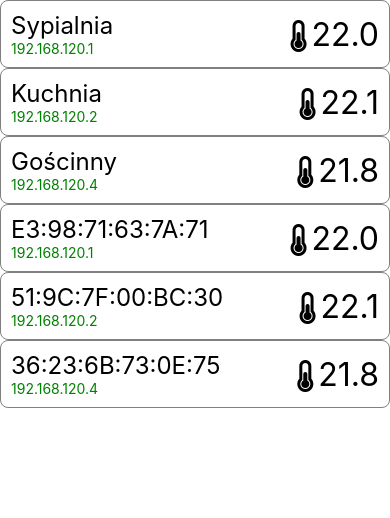
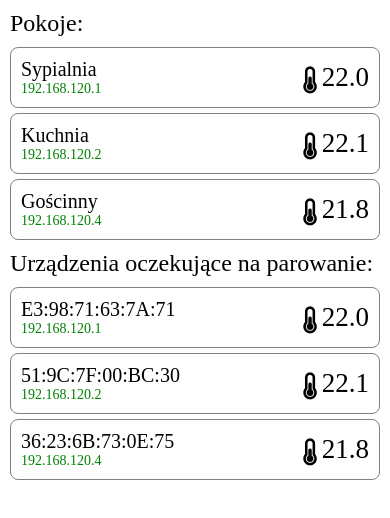
Before and after one commit to ScriptNewbie/namnoc-native, a React Native app: screen / in a window 390 px wide. Shown: the top 518 px of the page. Built offline with nearby package versions, Linux system fonts and the light colour scheme.

Commit message:
right action, refactoring

```diff
--- a/App.js
+++ b/App.js
@@ -1,7 +1,8 @@
-import { StyleSheet, Text } from "react-native";
-import DevicesList from "./components/devices/DevicesList";
+import { StyleSheet, FlatList, StatusBar } from "react-native";
+import DevicesList from "./App/components/devices/DevicesList";
 
-import Screen from "./components/basic/Screen";
+import Screen from "./App/components/basic/Screen";
+import Text from "./App/components/basic/Text";
 
 const devices = [
   {
@@ -49,14 +50,37 @@ const newDevices = [
 ];
 
 export default function App() {
+  const items = [
+    { id: "1", content: <Text style={styles.texts}>Pokoje:</Text> },
+    {
+      id: "2",
+      content: <DevicesList devices={devices} nameKey="name"></DevicesList>,
+    },
+    {
+      id: "3",
+      content: (
+        <Text style={styles.texts}>Urządzenia oczekujące na parowanie:</Text>
+      ),
+    },
+    {
+      id: "4",
+      content: <DevicesList devices={newDevices} nameKey="id"></DevicesList>,
+    },
+  ];
   return (
-    <Screen style={styles.container}>
-      <DevicesList devices={devices} nameKey="name"></DevicesList>
-      <DevicesList devices={newDevices} nameKey="id"></DevicesList>
+    <Screen>
+      <StatusBar translucent barStyle="dark-content" />
+      <FlatList
+        style={styles.container}
+        data={items}
+        keyExtractor={(item) => item.id.toString()}
+        renderItem={({ item }) => item.content}
+      />
     </Screen>
   );
 }
 
 const styles = StyleSheet.create({
-  container: {},
+  texts: { fontSize: 24, marginBottom: 10, marginTop: 10 },
+  container: { paddingLeft: 10, paddingRight: 10 },
 });
--- a/components/basic/Screen.js
+++ b/App/components/basic/Screen.js
@@ -5,7 +5,7 @@ import Constants from "expo-constants";
 function Screen({ style, children }) {
   return (
     <SafeAreaView style={[styles.screen, style]}>
-      <View>{children}</View>
+      <View style={styles.inner}>{children}</View>
     </SafeAreaView>
   );
 }
--- /dev/null
+++ b/App/components/basic/Text.js
@@ -0,0 +1,15 @@
+import { Text, StyleSheet } from "react-native";
+
+import fonts from "../../config/fonts";
+
+const AppText = ({ style, ...otherProps }) => {
+  return <Text style={[style, styles.defaultFonts]} {...otherProps} />;
+};
+
+const styles = StyleSheet.create({
+  defaultFonts: {
+    fontFamily: fonts.default,
+  },
+});
+
+export default AppText;
--- /dev/null
+++ b/App/components/devices/DeviceCard.js
@@ -0,0 +1,94 @@
+import { View, StyleSheet } from "react-native";
+import { FontAwesome5, FontAwesome } from "@expo/vector-icons";
+import Swipeable from "react-native-gesture-handler/Swipeable";
+import { GestureHandlerRootView } from "react-native-gesture-handler";
+
+import colors from "../../config/colors";
+import Text from "../basic/Text";
+
+function DeviceCard({ name, ip, temp, alive, enableRightAction }) {
+  let opacity = {};
+  let notAliveIpColor = {};
+  if (!alive) {
+    opacity = { opacity: styles.notAlive.opacity };
+    notAliveIpColor = { color: styles.notAlive.color };
+  }
+  let rightAction = <View />;
+  if (enableRightAction) {
+    rightAction = (
+      <View style={styles.delete}>
+        <FontAwesome name="trash" size={30} color={"white"} />
+      </View>
+    );
+  }
+  return (
+    <GestureHandlerRootView>
+      <Swipeable renderRightActions={() => rightAction}>
+        <View style={[styles.deviceCard, opacity]}>
+          <View style={styles.leftSide}>
+            <Text numberOfLines={1} style={styles.name}>
+              {name}
+            </Text>
+            <Text style={[styles.ip, notAliveIpColor]}>
+              {alive ? ip : "Nieaktywne"}
+            </Text>
+          </View>
+          <View style={styles.rightSide}>
+            <FontAwesome5
+              name="thermometer-half"
+              style={styles.tempIcon}
+              size={styles.temp.fontSize}
+            />
+            <Text style={styles.temp}>{temp}</Text>
+          </View>
+        </View>
+      </Swipeable>
+    </GestureHandlerRootView>
+  );
+}
+
+const styles = StyleSheet.create({
+  deviceCard: {
+    width: "100%",
+    borderRadius: 8,
+    borderWidth: 1,
+    borderColor: colors.light.soft,
+    padding: 10,
+    flexDirection: "row",
+    backgroundColor: colors.light.background,
+  },
+  name: {
+    fontSize: 20,
+  },
+  ip: {
+    color: colors.light.success,
+  },
+  leftSide: {
+    flex: 1,
+  },
+  rightSide: {
+    flexDirection: "row",
+    alignItems: "center",
+  },
+  temp: {
+    fontSize: 27,
+  },
+  tempIcon: {
+    marginBottom: -3,
+    marginRight: 5,
+  },
+  notAlive: {
+    opacity: 0.5,
+    color: colors.light.soft,
+  },
+  delete: {
+    backgroundColor: "red",
+    height: "100%",
+    borderRadius: 10,
+    padding: 20,
+    marginLeft: 10,
+    justifyContent: "center",
+  },
+});
+
+export default DeviceCard;
--- a/components/devices/DevicesList.js
+++ b/App/components/devices/DevicesList.js
@@ -1,9 +1,16 @@
-import { FlatList, StyleSheet } from "react-native";
+import { FlatList, StyleSheet, View } from "react-native";
 import DeviceCard from "./DeviceCard";
 
 function DeviceList({ devices, nameKey }) {
+  let rightAction = false;
+  if (nameKey === "name") {
+    rightAction = true;
+  }
   return (
     <FlatList
+      ItemSeparatorComponent={() => {
+        return <View style={styles.sperarator} />;
+      }}
       data={devices}
       keyExtractor={(device) => device.id.toString()}
       renderItem={({ item }) => (
@@ -12,12 +19,17 @@ function DeviceList({ devices, nameKey }) {
           name={item[nameKey]}
           temp={item.temp}
           ip={item.ip}
+          enableRightAction={rightAction}
         />
       )}
     />
   );
 }
 
-const styles = StyleSheet.create({});
+const styles = StyleSheet.create({
+  sperarator: {
+    height: 5,
+  },
+});
 
 export default DeviceList;
--- a/config/colors.js
+++ b/App/config/colors.js
@@ -2,6 +2,7 @@ const lightColors = {
   soft: "grey",
   success: "green",
   primary: "black",
+  background: "white",
 };
 
 const colors = {
--- /dev/null
+++ b/App/config/fonts.js
@@ -0,0 +1,7 @@
+import { Platform } from "react-native";
+
+const fonts = {
+  default: Platform.OS === "android" ? "Roboto" : "Avenir",
+};
+
+export default fonts;
--- a/components/basic/Text.js
+++ /dev/null
@@ -1,7 +0,0 @@
-import { Text } from "react-native";
-
-const AppText = (props) => {
-  return <Text {...props} />;
-};
-
-export default AppText;
--- a/components/devices/DeviceCard.js
+++ /dev/null
@@ -1,71 +0,0 @@
-import { View, StyleSheet } from "react-native";
-import { FontAwesome5 } from "@expo/vector-icons";
-
-import colors from "../../config/colors";
-import Text from "../basic/Text";
-
-function DeviceCard({ name, ip, temp, alive }) {
-  let opacity = {};
-  let notAliveIpColor = {};
-  if (!alive) {
-    opacity = { opacity: styles.notAlive.opacity };
-    notAliveIpColor = { color: styles.notAlive.color };
-  }
-  return (
-    <View style={[styles.deviceCard, opacity]}>
-      <View style={styles.leftSide}>
-        <Text numberOfLines={1} style={styles.name}>
-          {name}
-        </Text>
-        <Text style={[styles.ip, notAliveIpColor]}>
-          {alive ? ip : "Nieaktywne"}
-        </Text>
-      </View>
-      <View style={styles.rightSide}>
-        <FontAwesome5
-          name="thermometer-half"
-          style={styles.tempIcon}
-          size={styles.temp.fontSize}
-        />
-        <Text style={styles.temp}>{temp}</Text>
-      </View>
-    </View>
-  );
-}
-
-const styles = StyleSheet.create({
-  deviceCard: {
-    width: "100%",
-    borderRadius: 8,
-    borderWidth: 1,
-    borderColor: colors.light.soft,
-    padding: 10,
-    flexDirection: "row",
-  },
-  name: {
-    fontSize: 24,
-  },
-  ip: {
-    color: colors.light.success,
-  },
-  leftSide: {
-    flex: 1,
-  },
-  rightSide: {
-    flexDirection: "row",
-    alignItems: "center",
-  },
-  temp: {
-    fontSize: 32,
-  },
-  tempIcon: {
-    marginBottom: -5,
-    marginRight: 5,
-  },
-  notAlive: {
-    opacity: 0.5,
-    color: colors.light.soft,
-  },
-});
-
-export default DeviceCard;
--- a/package.json
+++ b/package.json
@@ -11,12 +11,14 @@
   },
   "dependencies": {
     "expo": "~44.0.0",
+    "expo-constants": "~13.0.1",
     "expo-status-bar": "~1.2.0",
     "react": "17.0.1",
     "react-dom": "17.0.1",
     "react-native": "0.64.3",
+    "react-native-gesture-handler": "~2.1.0",
     "react-native-web": "0.17.1",
-    "expo-constants": "~13.0.1"
+    "undefined": "react-native-gesture-handler/Swipeable"
   },
   "devDependencies": {
     "@babel/core": "^7.12.9"
```
Also changed, not shown: 1 other file (tests, documents, lock files or other folders).
